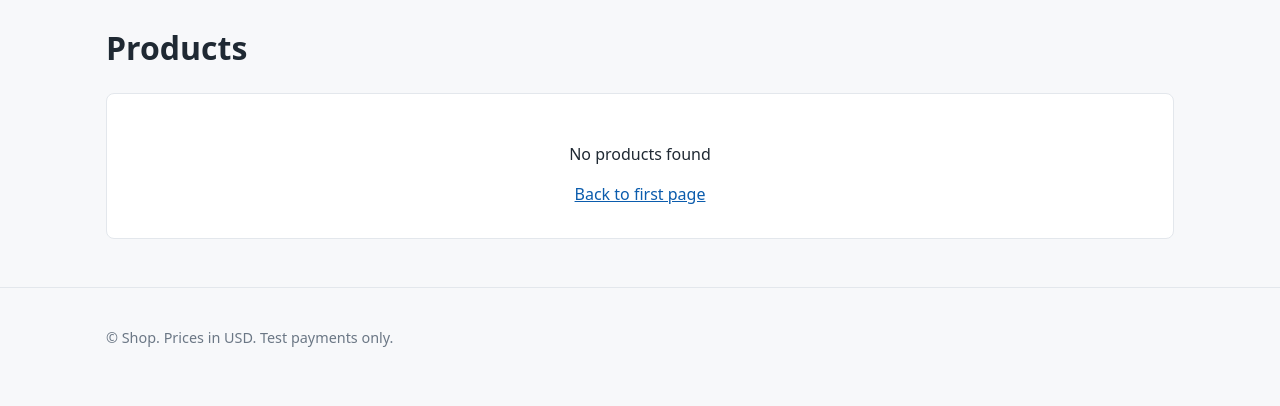
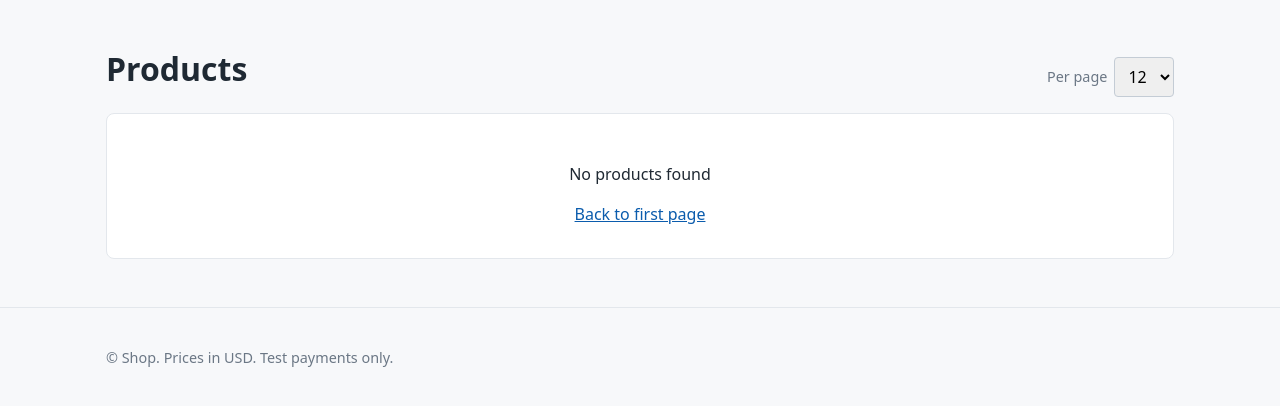
Before and after one commit to aplintell/ecommerce-app, a Spring Boot app: page /products in a window 1280 px wide. Shown: the part 108-514 px from the top of the page. Run offline with Spring Boot 4, Linux system fonts and the light colour scheme; data that the repository does not hold is empty; some of the project's set-up classes (security, data sources, template engines, error pages and the like) are left out, and stand-ins take their place; database files in the repository are not loaded.

Commit message:
feat(catalog): add page-size selector and listing performance tweaks
- Let visitors choose 12/24/48 products per page via an allowlisted
  `size` param; invalid values fall back to 12.
- Carry the chosen size through pagination, category and search links
  (omitted when it is the default), and show a "Showing X–Y of N" count.
- Auto-submit the size form with a small progressive-enhancement script;
  the Apply button remains for no-JS clients.
- Lazy-load product images, enable gzip compression, and serve
  content-hashed static assets with a 1-year cache in prod.
- Add V3 migration indexing product(active, name) for the listing query.

Co-Authored-By: Claude Opus 5.5 <noreply@anthropic.com>

```diff
--- a/src/main/java/com/example/ecommerce/catalog/ProductController.java
+++ b/src/main/java/com/example/ecommerce/catalog/ProductController.java
@@ -27,9 +27,15 @@ public class ProductController {
     public String list(@RequestParam(required = false) String q,
                        @RequestParam(required = false) String category,
                        @RequestParam(required = false) String page,
+                       @RequestParam(required = false) String size,
                        Model model) {
-        Page<Product> result = catalogService.listProducts(category, q, page);
+        int pageSize = CatalogService.parsePageSize(size);
+        Page<Product> result = catalogService.listProducts(category, q, page, pageSize);
         model.addAttribute("page", result);
+        model.addAttribute("size", pageSize);
+        model.addAttribute("pageSizes", CatalogService.PAGE_SIZES);
+        // Header links carry the chosen size only when it differs from the default, keeping default URLs clean.
+        model.addAttribute("sizeParam", pageSize == CatalogService.DEFAULT_PAGE_SIZE ? null : pageSize);
         model.addAttribute("selectedCategory", CatalogService.normalize(category));
         model.addAttribute("q", CatalogService.normalize(q));
         return "products/list";
--- a/src/main/resources/application-prod.properties
+++ b/src/main/resources/application-prod.properties
@@ -3,3 +3,7 @@ spring.datasource.username=${DB_USERNAME}
 spring.datasource.password=${DB_PASSWORD}
 spring.thymeleaf.cache=true
 server.servlet.session.cookie.secure=true
+# Static assets: content-hashed URLs (rewritten by Thymeleaf @{...}) so browsers can cache them for a year.
+spring.web.resources.chain.strategy.content.enabled=true
+spring.web.resources.chain.strategy.content.paths=/**
+spring.web.resources.cache.cachecontrol.max-age=365d
--- a/src/main/resources/application.properties
+++ b/src/main/resources/application.properties
@@ -16,3 +16,6 @@ server.servlet.session.cookie.http-only=true
 server.servlet.session.cookie.same-site=lax
 app.payment.gateway=fake
 app.currency=USD
+server.compression.enabled=true
+server.compression.mime-types=text/html,text/css,application/javascript,image/svg+xml
+server.compression.min-response-size=1024
--- /dev/null
+++ b/src/main/resources/db/migration/V3__index_product_listing.sql
@@ -0,0 +1,2 @@
+-- Supports the catalog listing: filter on active, order by name, then LIMIT/OFFSET.
+CREATE INDEX ix_product_active_name ON product(active, name);
--- a/src/main/resources/static/css/app.css
+++ b/src/main/resources/static/css/app.css
@@ -45,6 +45,13 @@ button[disabled] { background: #c4ccd5; border-color: #c4ccd5; color: #4b5563; c
 .add-to-cart { display: flex; align-items: center; gap: .5rem; margin-top: 1rem; }
 .add-to-cart input[type=number] { width: 5rem; }
 
+.list-toolbar { display: flex; flex-wrap: wrap; gap: 1rem; align-items: flex-end; justify-content: space-between; margin-bottom: 1rem; }
+.list-toolbar h1 { margin-bottom: .25rem; }
+.list-toolbar .result-count { margin: 0; }
+.page-size { display: inline-flex; gap: .4rem; align-items: center; }
+.page-size label { color: #6b7785; font-size: .9rem; }
+.js .page-size-apply { display: none; }
+
 .pagination { display: flex; gap: 1rem; align-items: center; justify-content: center; margin: 1.5rem 0; }
 
 .flash { padding: .75rem 1rem; border-radius: 4px; margin: 0 0 1rem; }
--- /dev/null
+++ b/src/main/resources/static/js/products.js
@@ -0,0 +1,11 @@
+// Progressive enhancement for the product list: submit the page-size form as soon as the
+// selection changes. Without JavaScript the "Apply" button stays visible and does the same.
+(function () {
+    document.documentElement.classList.add('js');
+    var select = document.getElementById('page-size');
+    if (select && select.form) {
+        select.addEventListener('change', function () {
+            select.form.submit();
+        });
+    }
+})();
--- a/src/main/resources/templates/fragments/layout.html
+++ b/src/main/resources/templates/fragments/layout.html
@@ -15,14 +15,15 @@
             <input type="search" name="q" placeholder="Search products" aria-label="Search products"
                    th:value="${q}">
             <input type="hidden" name="category" th:if="${selectedCategory != null}" th:value="${selectedCategory}">
+            <input type="hidden" name="size" th:if="${sizeParam != null}" th:value="${sizeParam}">
             <button type="submit">Search</button>
         </form>
         <a class="cart-link" th:href="@{/cart}" th:text="'Cart (' + ${cartItemCount ?: 0} + ')'">Cart (0)</a>
     </div>
     <nav class="container category-nav" aria-label="Categories">
-        <a th:href="@{/products}" th:classappend="${selectedCategory == null and q == null} ? 'active'">All</a>
+        <a th:href="${sizeParam == null} ? @{/products} : @{/products(size=${sizeParam})}" th:classappend="${selectedCategory == null and q == null} ? 'active'">All</a>
         <a th:each="c : ${categories ?: {}}"
-           th:href="@{/products(category=${c.slug})}"
+           th:href="${sizeParam == null} ? @{/products(category=${c.slug})} : @{/products(category=${c.slug},size=${sizeParam})}"
            th:classappend="${selectedCategory != null and selectedCategory == c.slug} ? 'active'"
            th:attr="aria-current=${selectedCategory != null and selectedCategory == c.slug} ? 'page' : null"
            th:text="${c.name}">Category</a>
--- a/src/main/resources/templates/products/list.html
+++ b/src/main/resources/templates/products/list.html
@@ -6,18 +6,36 @@
 <main class="container">
     <div th:replace="~{fragments/layout :: flash}"></div>
 
-    <h1>Products</h1>
-    <p class="muted" th:if="${q != null}">Results for "<span th:text="${q}">term</span>"</p>
+    <div class="list-toolbar">
+        <div>
+            <h1>Products</h1>
+            <p class="muted" th:if="${q != null}">Results for "<span th:text="${q}">term</span>"</p>
+            <p class="muted result-count" th:unless="${page.content.isEmpty()}"
+               th:text="'Showing ' + ${page.number * page.size + 1} + '–' + ${page.number * page.size + page.numberOfElements}
+                        + ' of ' + ${page.totalElements}">Showing 1–12 of 20</p>
+        </div>
+        <!-- GET form: changing the size restarts at the first page and keeps the search term and category. -->
+        <form class="page-size" th:action="@{/products}" method="get">
+            <input type="hidden" name="q" th:if="${q != null}" th:value="${q}">
+            <input type="hidden" name="category" th:if="${selectedCategory != null}" th:value="${selectedCategory}">
+            <label for="page-size">Per page</label>
+            <select id="page-size" name="size">
+                <option th:each="s : ${pageSizes}" th:value="${s}" th:text="${s}" th:selected="${s == size}">12</option>
+            </select>
+            <button type="submit" class="page-size-apply">Apply</button>
+        </form>
+    </div>
 
     <div th:if="${page.content.isEmpty()}" class="empty">
         <p>No products found</p>
-        <a th:href="@{/products(q=${q},category=${selectedCategory},page=0)}">Back to first page</a>
+        <a th:href="@{/products(q=${q},category=${selectedCategory},size=${size},page=0)}">Back to first page</a>
     </div>
 
     <ul class="product-grid" th:unless="${page.content.isEmpty()}">
         <li class="product-card" th:each="p : ${page.content}">
             <a th:href="@{/products/{id}(id=${p.id})}">
-                <img th:src="@{${p.imageUrl}}" th:alt="${p.name}" width="240" height="180">
+                <img th:src="@{${p.imageUrl}}" th:alt="${p.name}" width="240" height="180"
+                     loading="lazy" decoding="async">
             </a>
             <h2 class="product-name"><a th:href="@{/products/{id}(id=${p.id})}" th:text="${p.name}">Name</a></h2>
             <p class="category" th:text="${p.category.name}">Category</p>
@@ -29,12 +47,13 @@
 
     <nav class="pagination" th:if="${page.totalPages > 1}" aria-label="Pagination">
         <a th:if="${page.hasPrevious()}"
-           th:href="@{/products(q=${q},category=${selectedCategory},page=${page.number - 1})}">&laquo; Previous</a>
+           th:href="@{/products(q=${q},category=${selectedCategory},size=${size},page=${page.number - 1})}">&laquo; Previous</a>
         <span th:text="'Page ' + ${page.number + 1} + ' of ' + ${page.totalPages}">Page 1 of 1</span>
         <a th:if="${page.hasNext()}"
-           th:href="@{/products(q=${q},category=${selectedCategory},page=${page.number + 1})}">Next &raquo;</a>
+           th:href="@{/products(q=${q},category=${selectedCategory},size=${size},page=${page.number + 1})}">Next &raquo;</a>
     </nav>
 </main>
 <footer th:replace="~{fragments/layout :: footer}"></footer>
+<script th:src="@{/js/products.js}" defer></script>
 </body>
 </html>
```
Also changed, not shown: src/main/java/com/example/ecommerce/catalog/CatalogService.java (+22 -3 lines), 2 other files.
